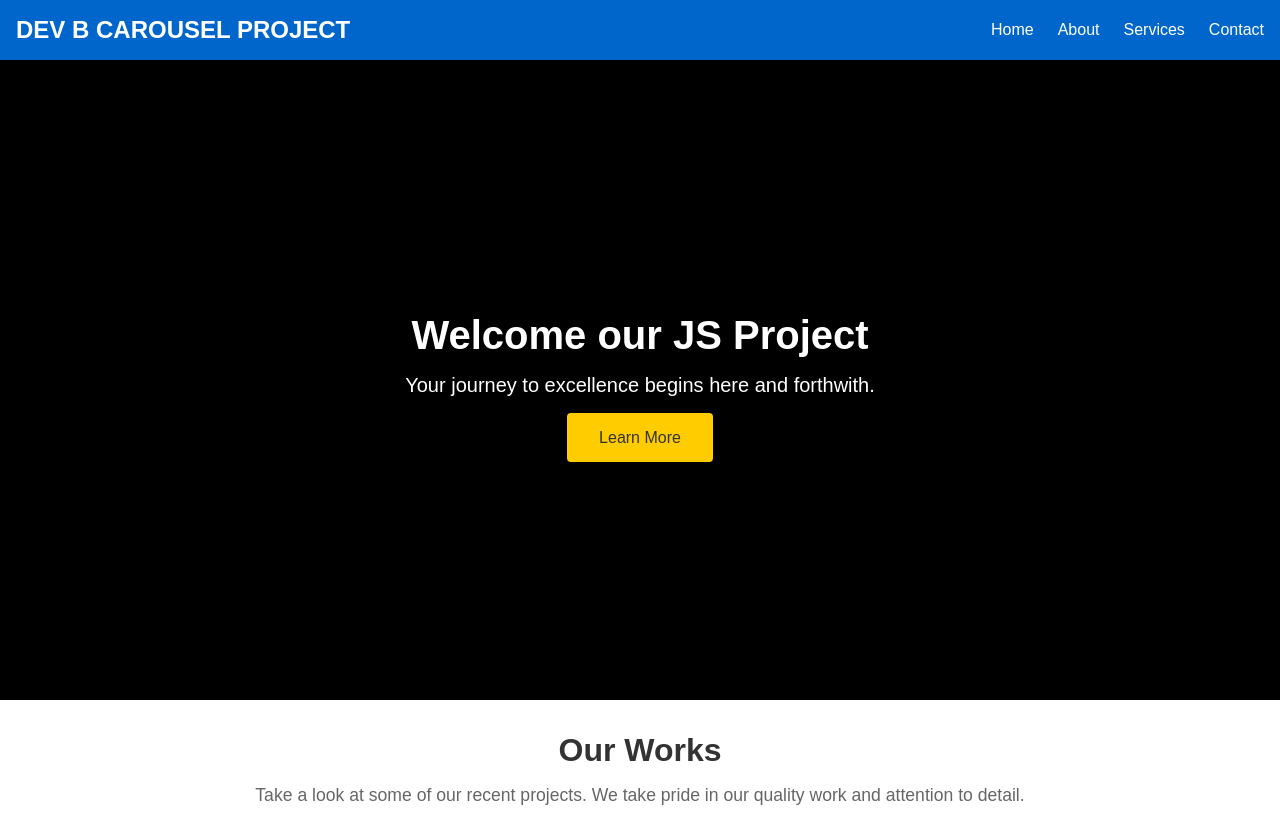
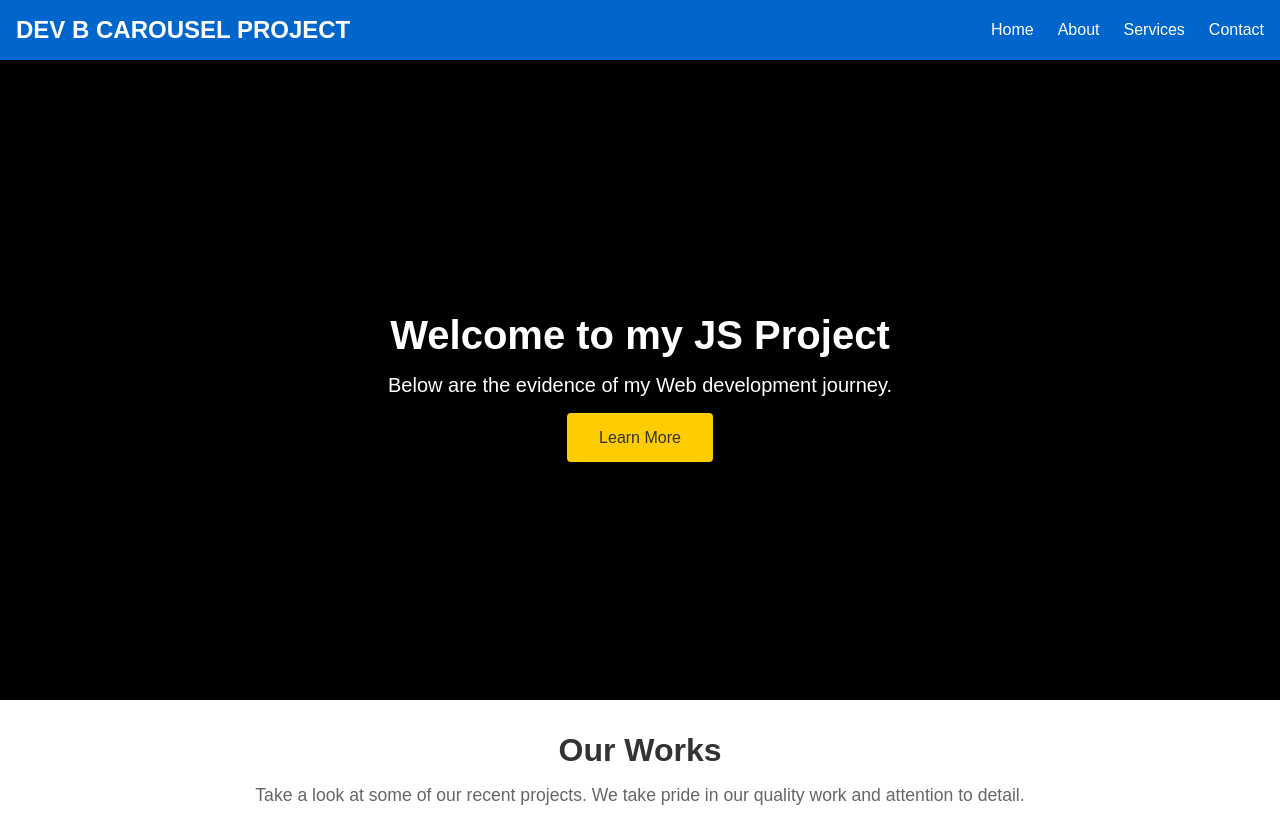
Before and after one commit to Jahsbaby/Carousel, a plain HTML site: page index.html in a window 1280 px wide. Shown: the top 814 px of the page. Drawn offline with Linux system fonts and the light colour scheme.

Commit message:
Update index.html

```diff
--- a/index.html
+++ b/index.html
@@ -25,8 +25,8 @@
     <!-- Hero Section -->
     <section class="hero">
       <div class="hero-content">
-        <h1>Welcome our JS Project</h1>
-        <p>Your journey to excellence begins here and forthwith.</p>
+        <h1>Welcome to my JS Project</h1>
+        <p>Below are the evidence of my Web development journey.</p>
         <a href="https://portfolio-bay-eight-58.vercel.app/" class="cta-button">Learn More</a>
       </div>
     </section>
```
